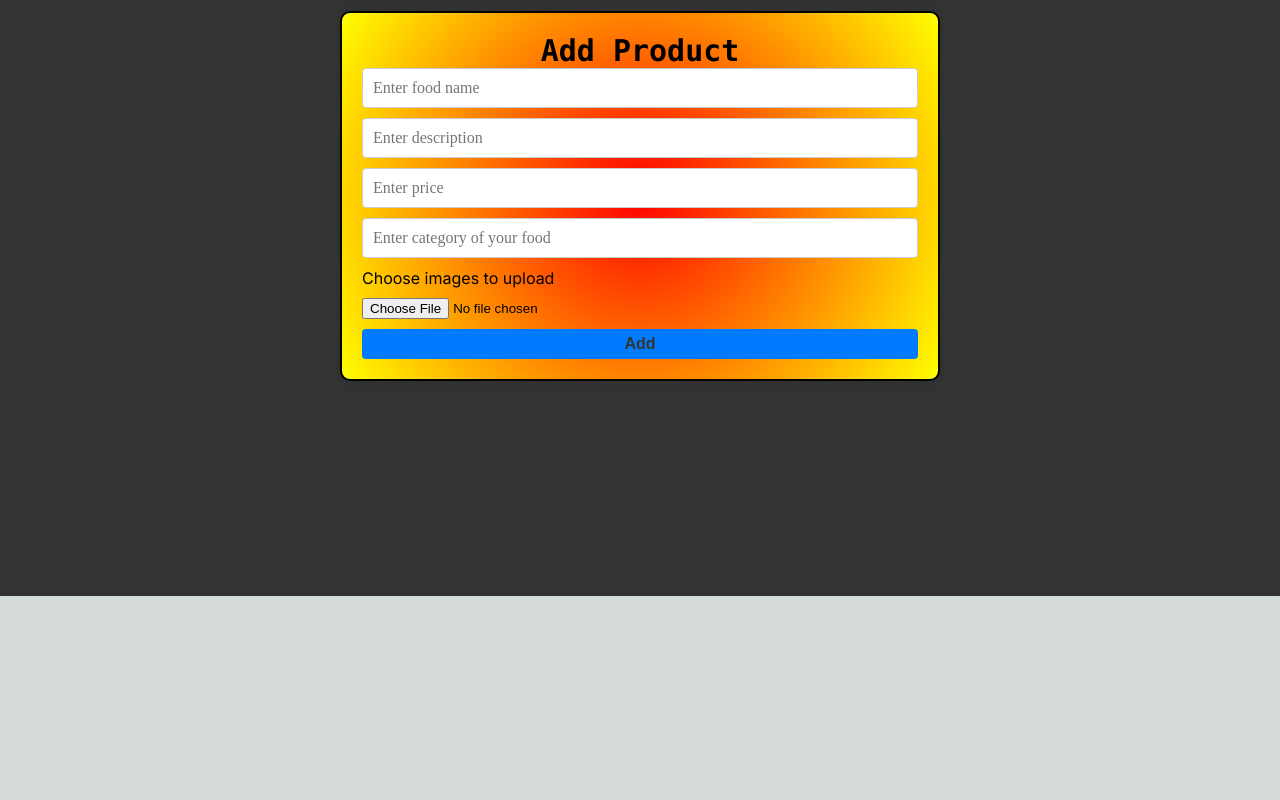
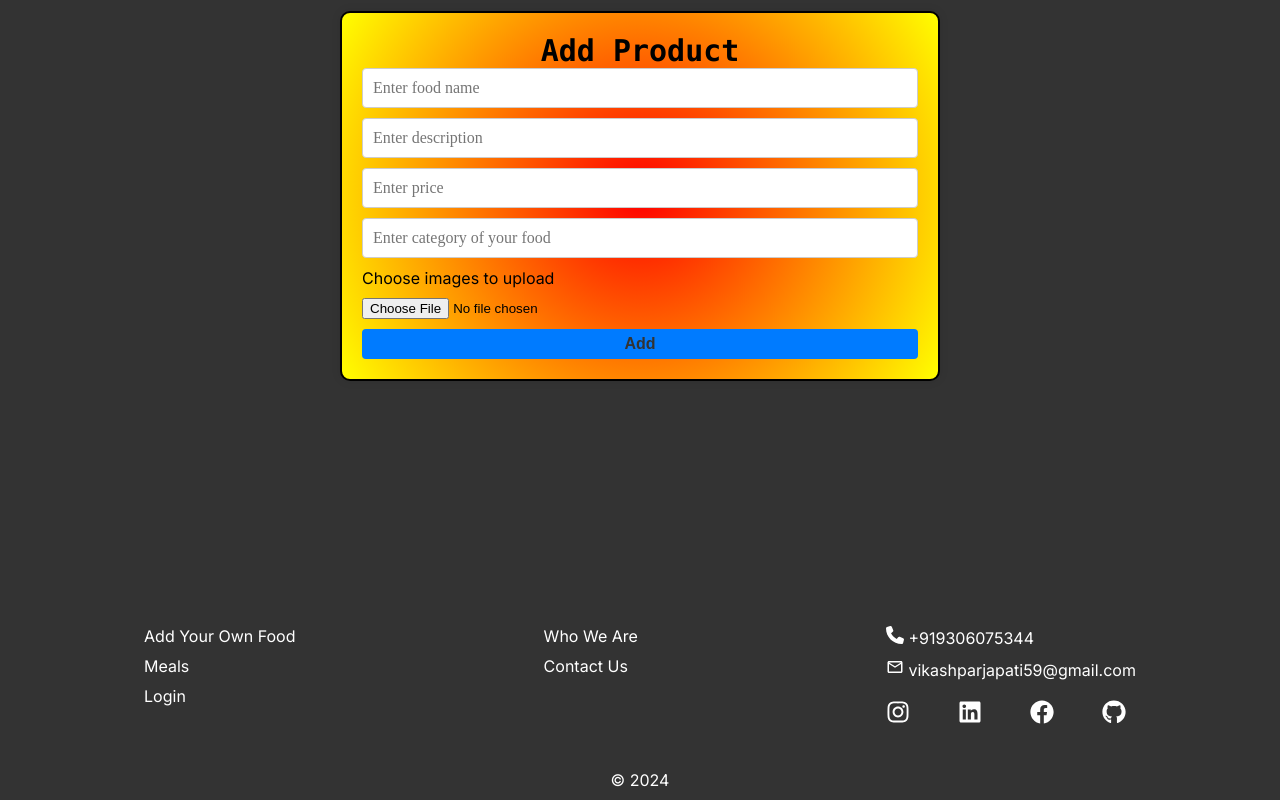
Before and after one commit to vikashkumar9/Food-ordered-application, a Next.js app: page /addProducts in a window 1280 px wide. Shown: the part 278-1078 px from the top of the page. Before the commit the page ends 874 px from the top, so only its background shows below. Built offline with nearby package versions, Linux system fonts and the light colour scheme.

Commit message:
contact page

```diff
--- a/src/app/contact/page.js
+++ b/src/app/contact/page.js
@@ -1,9 +1,9 @@
 import React from "react";
-import contact from "@/components/contact/contact";
+import Contactform from "@/components/contact/Contactform";
 const Contact = () => {
   return (
     <div>
-      <Contact />
+      <Contactform />
     </div>
   );
 };
--- a/src/app/foodproducts/[slug]/page.js
+++ b/src/app/foodproducts/[slug]/page.js
@@ -46,6 +46,8 @@ const Page = ({ params }) => {
 
   return (
     <div className={styles.singlepage_container}>
+      {productData ? (
+        <>
           <img src={"/" + productData.image} className={styles.image} />
           <div className={styles.aboutproduct}>
             <div className={styles.name}>{productData.name}</div>
@@ -63,6 +65,10 @@ const Page = ({ params }) => {
               </Button>
             </div>
           </div>
+        </>
+      ) : (
+        <p>Loading...</p>
+      )}
     </div>
   );
 };
--- a/src/app/foodproducts/page.js
+++ b/src/app/foodproducts/page.js
@@ -6,7 +6,7 @@ import MenuSearch from "@/components/MenuSearch/MenuSearch";
 import ProductContainer from "@/components/products/ProductContainer";
 import AutoPlay from "@/components/movingimages/AutoPlay";
 import Link from "next/link";
-import { Suspense } from "react";
+
 async function getdata() {
   const response = await fetch("http://localhost:3000/api/products");
   const data = await response.json();
@@ -37,7 +37,6 @@ function ProductList() {
 
   return (
     <div>
-      <Suspense fallback={<p>Loading...</p>}>
       <div className={classes.menu_container}>
         <div className={classes.searchbar}>
           <MenuSearch addDatahandler={filterDataHandler} />
@@ -59,7 +58,6 @@ function ProductList() {
           ))}
         </div>
       </div>
-      </Suspense>
     </div>
   );
 }
--- a/src/app/layout.js
+++ b/src/app/layout.js
@@ -2,7 +2,7 @@
 import { Inter } from "next/font/google";
 import "./globals.css";
 import Header from "@/components/header/Header";
-
+import Footer from "@/components/footer/Footer";
 import UserContext from "@/components/Cartcontext/UserContext";
 const inter = Inter({ subsets: ["latin"] });
 
@@ -18,6 +18,7 @@ export default function RootLayout({ children }) {
         <body className={inter.className}>
           <Header />
           {children}
+          <Footer />
         </body>
       </html>
     </UserContext>
--- a/src/app/page.js
+++ b/src/app/page.js
@@ -3,13 +3,11 @@ import styles from "./page.module.css";
 import "bootstrap/dist/css/bootstrap.css";
 import Banner from "@/components/banner/Banner";
 import Products from "@/components/HomeProducts/Products";
-import AutoPlay from "@/components/movingimages/AutoPlay";
 
 export default function Home() {
   return (
     <main>
       <Banner />
-      <AutoPlay />
 
       <Products />
     </main>
--- a/src/components/contact/Contact.js
+++ /dev/null
@@ -1,6 +0,0 @@
-import React from "react";
-
-const contact = () => {
-  return <div>contact hello </div>;
-};
-export default contact;
--- /dev/null
+++ b/src/components/footer/Footer.js
@@ -0,0 +1,80 @@
+import React from "react";
+import styles from "./Footer.module.css";
+import Link from "next/link";
+import { FaInstagram, FaLinkedin, FaFacebook, FaGithub } from "react-icons/fa";
+
+import { MdOutlineEmail } from "react-icons/md";
+import { SlLocationPin } from "react-icons/sl";
+import { FaPhone } from "react-icons/fa6";
+
+const Footer = () => {
+  return (
+    <>
+      <div className={styles.footer_container}>
+        <div>
+          <ul>
+            <li>
+              <Link href="/addProducts">Add Your Own Food</Link>
+            </li>
+            <li>
+              <Link href="/foodproducts">Meals</Link>
+            </li>
+            <li>
+              <Link href="/login">Login</Link>
+            </li>
+          </ul>
+        </div>
+        <div>
+          <ul>
+            <li>
+              <Link href="/about">Who We Are</Link>
+            </li>
+            <li>
+              <Link href="/contact">Contact Us</Link>
+            </li>
+            <li> </li>
+          </ul>
+        </div>
+        <div>
+          <ul>
+            <li>
+              <FaPhone className={styles.conatct_icon} />{" "}
+              <a href="tel:9306075344"> +919306075344</a>
+            </li>
+
+            <li>
+              <MdOutlineEmail className={styles.conatct_icon} />{" "}
+              <a href="mailto:vikashparjapati59@gmail.com">
+                vikashparjapati59@gmail.com
+              </a>
+            </li>
+          </ul>
+          <ul className={styles.socialmedia_icons}>
+            <li>
+              <a href="https://www.instagram.com/parjapati2924/">
+                <FaInstagram className={styles.icon} />
+              </a>
+            </li>
+            <li>
+              <a href="https://www.linkedin.com/in/vikash-parjapati-a670371b2/">
+                <FaLinkedin className={styles.icon} />
+              </a>
+            </li>
+            <li>
+              <a href="https://www.facebook.com/vikash.parjapati.58555941">
+                <FaFacebook className={styles.icon} />
+              </a>
+            </li>
+            <li>
+              <a href="https://github.com/vikashkumar9">
+                <FaGithub className={styles.icon} />
+              </a>
+            </li>
+          </ul>
+        </div>
+      </div>
+      <div className={styles.footer_bottom}>© 2024</div>
+    </>
+  );
+};
+export default Footer;
--- /dev/null
+++ b/src/components/footer/Footer.module.css
@@ -0,0 +1,49 @@
+.footer_container {
+  position: relative;
+  bottom: 0;
+  width: 100%;
+  display: flex;
+  justify-content: space-around;
+  background-color: #333;
+  color: white;
+  padding: 20px;
+}
+
+.footer_container li {
+  list-style: none;
+  margin: 10px 0px;
+}
+.footer_container a {
+  color: white;
+  text-decoration: none;
+}
+.footer_container a:hover {
+  color: aqua;
+}
+.socialmedia_icons {
+  display: flex;
+  font-size: x-large;
+  justify-content: space-between;
+}
+.icon {
+  margin-right: 10px;
+}
+.conatct_icon {
+  font-size: large;
+}
+.footer_bottom {
+  position: relative;
+  bottom: 0;
+  width: 100%;
+  display: flex;
+  justify-content: center;
+  background-color: #333;
+  color: white;
+  padding: 10px;
+}
+@media (max-width: 768px) {
+  .footer_container {
+    display: flex;
+    flex-direction: column;
+  }
+}
```
Also changed, not shown: src/components/contact/Contactform.js (added, +72 -0 lines), src/components/contact/contact.module.css (+61 -0 lines), src/app/foodproducts/[slug]/loading.js (deleted). Lines whose indentation alone changed are shown as unchanged.
